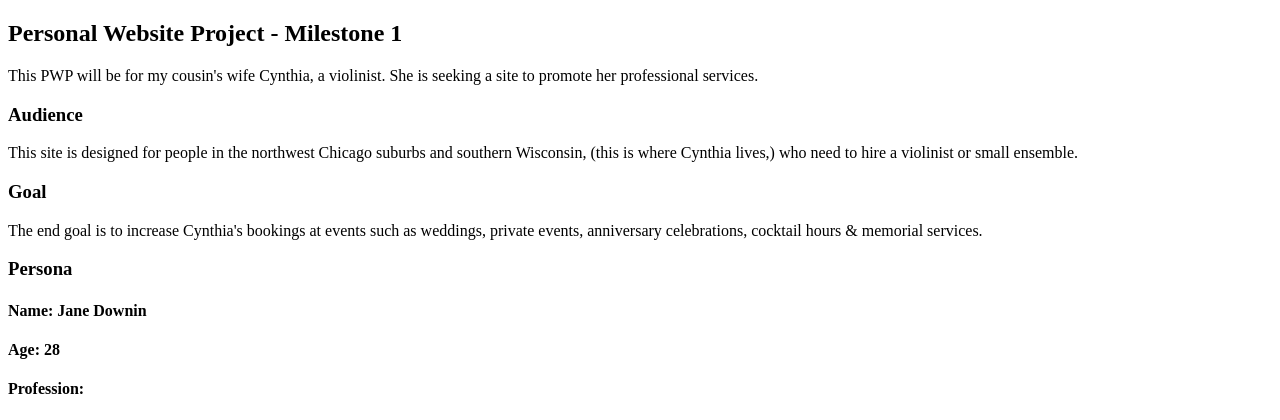
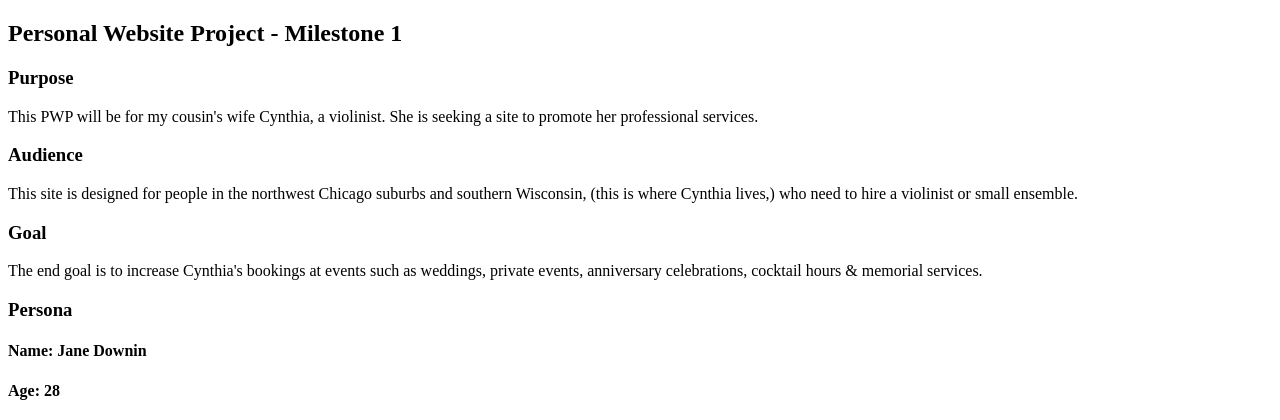
Before and after one commit to kate-mcgaughey/cynthia, a PHP site: page /public_html/documentation/milestone-1.php in a window 1280 px wide. Shown: the top 420 px of the page. Run offline with PHP 8.4, Linux system fonts and the light colour scheme.

Commit message:
Added missing purpose header

```diff
--- a/public_html/documentation/milestone-1.php
+++ b/public_html/documentation/milestone-1.php
@@ -8,6 +8,8 @@
 
 		<body>
 			<h2>Personal Website Project - Milestone 1</h2>
+
+			<h3> Purpose</h3>
 
 				<p>This PWP will be for my cousin's wife Cynthia, a violinist. She is seeking a site to promote her professional services.</p>
 
```
